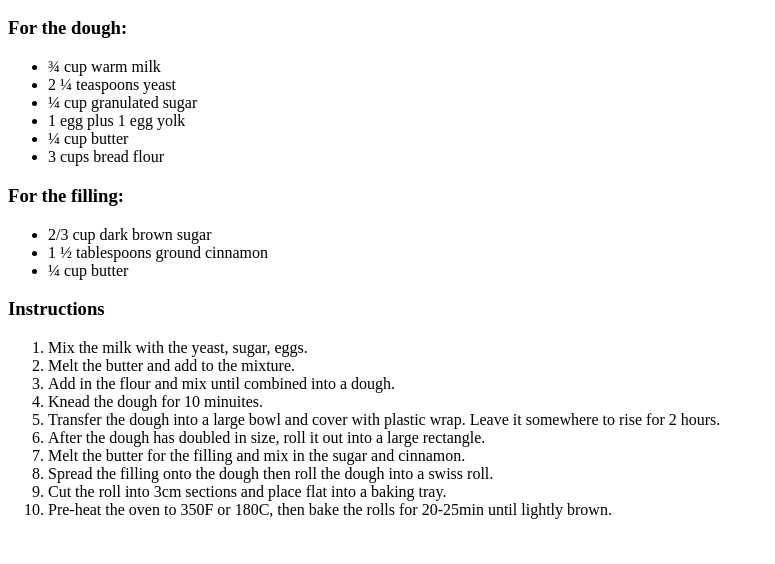
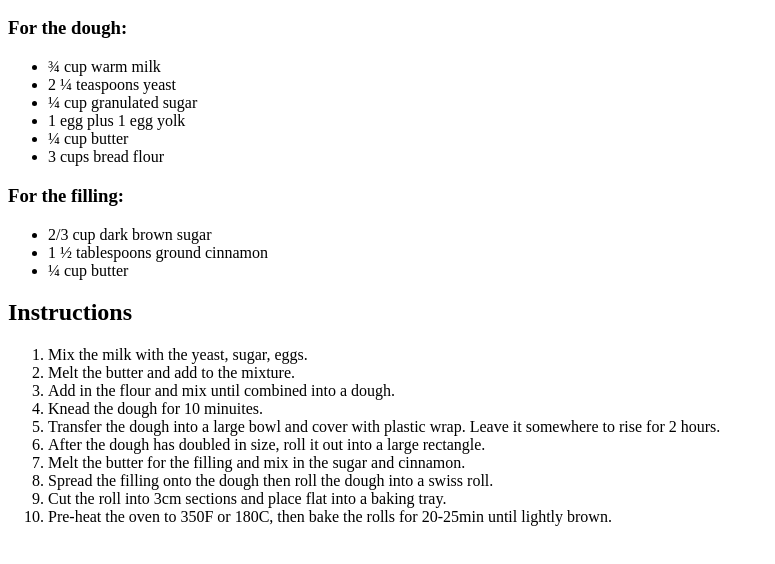
Before and after one commit to SpukoBR/The-Complete-2024-Web-Development-Bootcamp, a plain HTML site: page 3. Intermediate HTML/3.0 List Elements/index.html in a window 1280 px wide. Shown: the part 96-660 px from the top of the page, without its empty margins (0-775 px from the left). Drawn offline with Linux system fonts and the light colour scheme.

Commit message:
fix 'Instructions' level

```diff
--- a/3. Intermediate HTML/3.0 List Elements/index.html
+++ b/3. Intermediate HTML/3.0 List Elements/index.html
@@ -19,7 +19,7 @@
 	<li>¼ cup butter</li>
 </ul>
 
-<h3>Instructions</h3>
+<h2>Instructions</h2>
 <ol>
 	<li>Mix the milk with the yeast, sugar, eggs.</li>
 	<li>Melt the butter and add to the mixture.</li>
```
